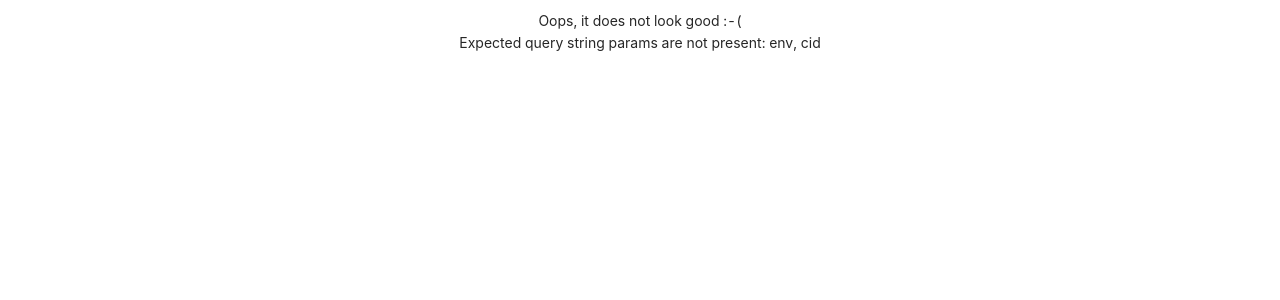
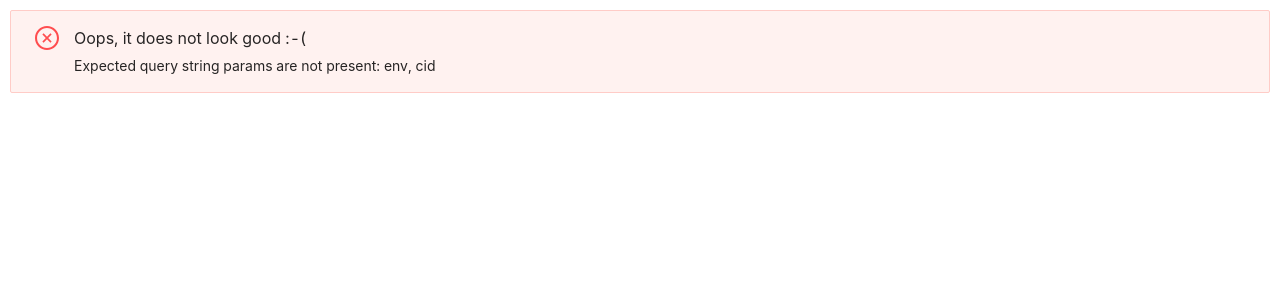
Before and after one commit to dsocha/interaction-widget, a React (Create React App) app: page / in a window 1280 px wide. Shown: the top 300 px of the page. Built offline with nearby package versions, Linux system fonts and the light colour scheme.

Commit message:
getting a GC token

```diff
--- a/public/login.html
+++ b/public/login.html
@@ -51,7 +51,7 @@
         console.log("Token detected in the URL: " + url);
         var token = url.href.split("access_token=")[1].split("&expires_in")[0];
         console.log("Extracted token: " + token);
-        sessionStorage.setItem("purecloud_token", token);
+        sessionStorage.setItem("gc.token", token);
         var ta = sessionStorage.getItem("target_page");
         if (!ta) {
           console.log("target_page not present, no action will be taken");
--- a/src/App.js
+++ b/src/App.js
@@ -1,20 +1,30 @@
-import queryString from "query-string";
-import "./App.css";
-import "antd/dist/antd.css";
-import ConversationDetails from "./Components/ClientAppSdk/ClientAppSdk";
+import React, { useEffect } from 'react';
+import queryString from 'query-string';
+import './App.css';
+import 'antd/dist/antd.css';
+import ConversationDetails from './Components/ClientAppSdk/ClientAppSdk';
+import { Alert } from 'antd';
+import { setEnv, setCid, getMe } from './Misc/api';
 
 function App() {
   const env = queryString.parse(window.location.search).env;
   const cid = queryString.parse(window.location.search).cid;
+
+  useEffect(() => {
+    if (env && cid) {
+      setEnv(env);
+      setCid(cid);
+      loadGetMe();
+    }
+  }, []);
+
+  const loadGetMe = async () => {
+    const me = await getMe(env);
+  };
+
   return (
-    <div className="main-container">
-      {(!env || !cid) && (
-        <p className="center">
-          Oops, it does not look good :-(
-          <br />
-          Expected query string params are not present: env, cid
-        </p>
-      )}
+    <div className='main-container'>
+      {(!env || !cid) && <Alert message='Oops, it does not look good :-(' description={<>Expected query string params are not present: env, cid</>} type='error' showIcon />}
       {env && cid && <ConversationDetails cid={cid} />}
     </div>
   );
--- a/src/Components/ClientAppSdk/ClientAppSdk.js
+++ b/src/Components/ClientAppSdk/ClientAppSdk.js
@@ -1,18 +1,18 @@
-import React, { useEffect } from "react";
-import PropTypes from "prop-types";
-import ClientApp from "purecloud-client-app-sdk";
-import { Card, Button } from "antd";
+import React, { useEffect } from 'react';
+import PropTypes from 'prop-types';
+import ClientApp from 'purecloud-client-app-sdk';
+import { Card, Button } from 'antd';
 
 const ConversationDetails = (props) => {
   let myClientApp = null;
   useEffect(() => {
     myClientApp = new ClientApp({
-      pcEnvironmentQueryParam: "env",
+      pcEnvironmentQueryParam: 'env',
     });
   }, []);
 
   const handleBtnShowToast = () => {
-    myClientApp.alerting.showToastPopup("Interaction widget", "Hello, what's up?");
+    myClientApp.alerting.showToastPopup('Interaction widget', "Hello, what's up?");
   };
 
   const handleBtnConversationDetails = () => {
@@ -20,10 +20,10 @@ const ConversationDetails = (props) => {
   };
 
   return (
-    <Card title="ClientApp SDK">
-      <div style={{ overflow: "hidden", display: "flex", flexDirection: "column" }}>
+    <Card title='ClientApp SDK'>
+      <div style={{ overflow: 'hidden', display: 'flex', flexDirection: 'column' }}>
         <Button onClick={handleBtnShowToast}>Show toast</Button>
-        <Button onClick={handleBtnConversationDetails}>Show conversation details</Button>
+        <Button onClick={handleBtnConversationDetails}>Show conversation</Button>
       </div>
     </Card>
   );
--- a/src/Misc/api.js
+++ b/src/Misc/api.js
@@ -0,0 +1,39 @@
+import { getToken } from './sessionStorage';
+
+var apiEnv = null;
+var apiCid = null;
+
+export const setEnv = (v) => (apiEnv = v);
+export const setCid = (v) => (apiCid = v);
+
+const handleResponse = (response) => {
+  // for fetch
+  if (response.ok) return response.json();
+  if (response.status < 200 || response.status > 299) handleError(response);
+};
+
+const handleError = (resp) => {
+  console.error('API call failed: [' + resp.status + '] ' + resp.statusText);
+  if (resp.status === 401) {
+    window.location.href = `login.html?en=${apiEnv}&ci=a5ae6ff5-841e-46cb-833e-46f6bde5ddb6&ta=${encodeURIComponent(`/?env=${apiEnv}&cid=${apiCid}`)}`;
+    return;
+  }
+  throw new Error(resp.statsuText);
+};
+
+export const getMe = async () => {
+  const gcToken = getToken();
+  try {
+    const resp = await fetch(`https://api.${apiEnv}/api/v2/users/me`, {
+      method: 'GET',
+      headers: {
+        Authorization: `bearer ${gcToken}`,
+        'Content-Type': 'application/json',
+      },
+    });
+    handleResponse(resp);
+  } catch (error) {
+    console.error(error);
+    throw error;
+  }
+};
```
